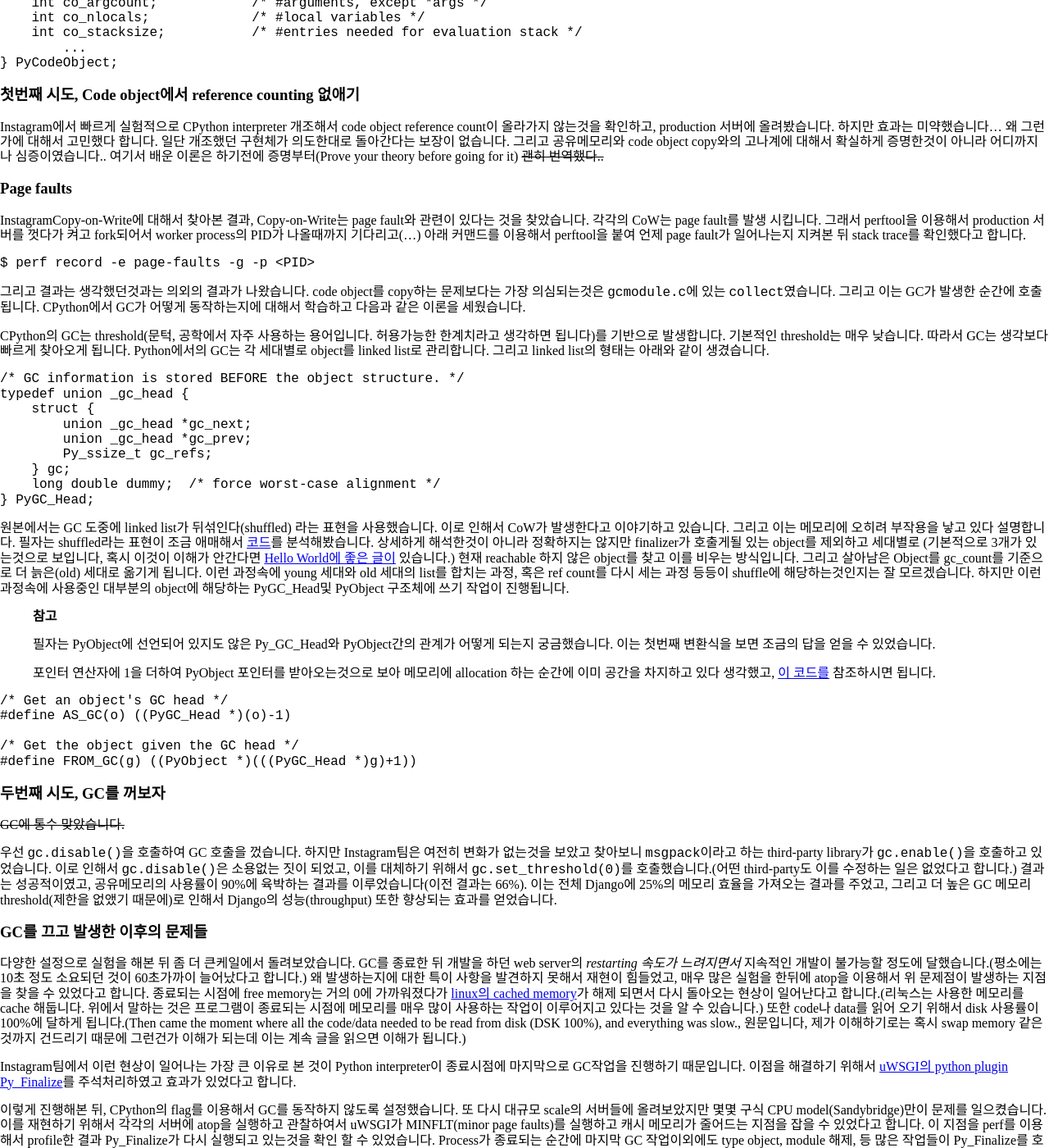
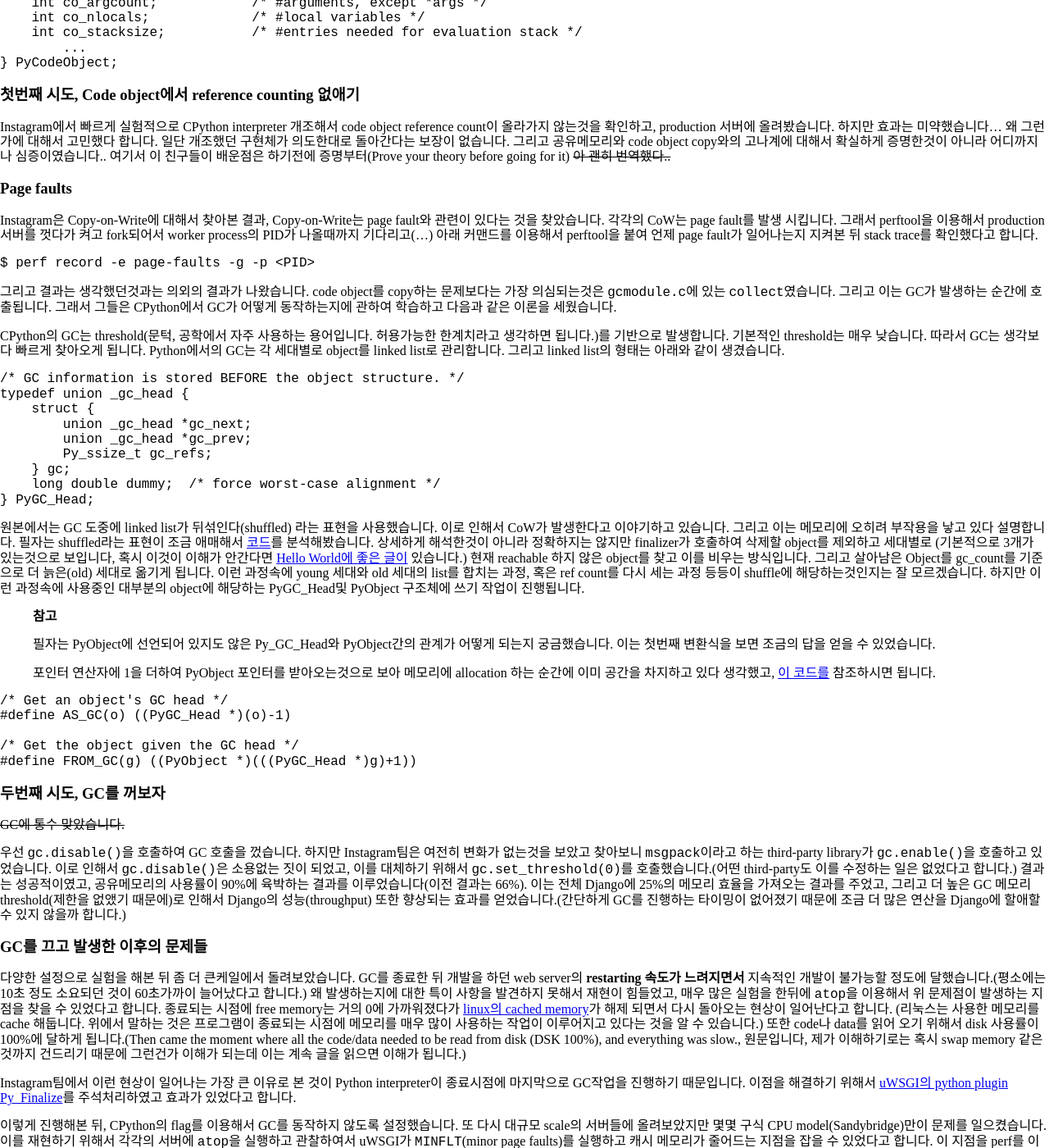
Before and after one commit to Luavis/luavis.github.io, a Jekyll site: the page built from _posts/python/2017-03-21-dismissing-python-garbage-collection-at-instagram.md, in a window 1280 px wide and 1400 px high, scrolled down 1151 px. Shown: the whole window at 82% size. Built offline with Jekyll 4.4.1, drawn with Linux system fonts in a browser that asks for light colours; nearby versions of some CDN libraries; library files that are not in the unit come from our copies; comment, search, counter and statistics services are not loaded; some of the changed text lies outside the part shown.

Commit message:
Ammend dismissing python garbage collection at instagram

````diff
--- a/_posts/python/2017-03-21-dismissing-python-garbage-collection-at-instagram.md
+++ b/_posts/python/2017-03-21-dismissing-python-garbage-collection-at-instagram.md
@@ -52,19 +52,19 @@
 
 ### 첫번째 시도, Code object에서 reference counting 없애기
 
-Instagram에서 빠르게 실험적으로 CPython interpreter 개조해서 code object reference count이 올라가지 않는것을 확인하고, production 서버에 올려봤습니다. 하지만 효과는 미약했습니다... 왜 그런가에 대해서 고민했다 합니다. 일단 개조했던 구현체가 의도한대로 돌아간다는 보장이 없습니다. 그리고 공유메모리와 code object copy와의 고나계에 대해서 확실하게 증명한것이 아니라 어디까지나 심증이였습니다.. 여기서 배운 이론은 하기전에 증명부터(Prove your theory before going for it) <strike>괜히 번역했다..</strike>
+Instagram에서 빠르게 실험적으로 CPython interpreter 개조해서 code object reference count이 올라가지 않는것을 확인하고, production 서버에 올려봤습니다. 하지만 효과는 미약했습니다... 왜 그런가에 대해서 고민했다 합니다. 일단 개조했던 구현체가 의도한대로 돌아간다는 보장이 없습니다. 그리고 공유메모리와 code object copy와의 고나계에 대해서 확실하게 증명한것이 아니라 어디까지나 심증이였습니다.. 여기서 이 친구들이 배운점은 하기전에 증명부터(Prove your theory before going for it) <strike>아 괜히 번역했다..</strike>
 
 ### Page faults
 
-InstagramCopy-on-Write에 대해서 찾아본 결과, Copy-on-Write는 page fault와 관련이 있다는 것을 찾았습니다. 각각의 CoW는 page fault를 발생 시킵니다. 그래서 perftool을 이용해서 production 서버를 껏다가 켜고 fork되어서 worker process의 PID가 나올때까지 기다리고(...) 아래 커맨드를 이용해서 perftool을 붙여 언제  page fault가 일어나는지 지켜본 뒤 stack trace를 확인했다고 합니다.
+Instagram은 Copy-on-Write에 대해서 찾아본 결과, Copy-on-Write는 page fault와 관련이 있다는 것을 찾았습니다. 각각의 CoW는 page fault를 발생 시킵니다. 그래서 perftool을 이용해서 production 서버를 껏다가 켜고 fork되어서 worker process의 PID가 나올때까지 기다리고(...) 아래 커맨드를 이용해서 perftool을 붙여 언제  page fault가 일어나는지 지켜본 뒤 stack trace를 확인했다고 합니다.
 
 ```sh
 $ perf record -e page-faults -g -p <PID>
 ```
 
-그리고 결과는 생각했던것과는 의외의 결과가 나왔습니다. code object를 copy하는 문제보다는 가장 의심되는것은 `gcmodule.c`에 있는 `collect`였습니다. 그리고 이는 GC가 발생한 순간에 호출됩니다. CPython에서 GC가 어떻게 동작하는지에 대해서 학습하고 다음과 같은 이론을 세웠습니다.
+그리고 결과는 생각했던것과는 의외의 결과가 나왔습니다. code object를 copy하는 문제보다는 가장 의심되는것은 `gcmodule.c`에 있는 `collect`였습니다. 그리고 이는 GC가 발생하는 순간에 호출됩니다. 그래서 그들은 CPython에서 GC가 어떻게 동작하는지에 관하여 학습하고 다음과 같은 이론을 세웠습니다.
 
-CPython의 GC는 threshold(문턱, 공학에서 자주 사용하는 용어입니다. 허용가능한 한계치라고 생각하면 됩니다)를 기반으로 발생합니다. 기본적인 threshold는 매우 낮습니다. 따라서 GC는 생각보다 빠르게 찾아오게 됩니다. Python에서의 GC는 각 세대별로 object를 linked list로 관리합니다. 그리고 linked list의 형태는 아래와 같이 생겼습니다.
+CPython의 GC는 threshold(문턱, 공학에서 자주 사용하는 용어입니다. 허용가능한 한계치라고 생각하면 됩니다.)를 기반으로 발생합니다. 기본적인 threshold는 매우 낮습니다. 따라서 GC는 생각보다 빠르게 찾아오게 됩니다. Python에서의 GC는 각 세대별로 object를 linked list로 관리합니다. 그리고 linked list의 형태는 아래와 같이 생겼습니다.
 
 ```c
 /* GC information is stored BEFORE the object structure. */
@@ -77,7 +77,7 @@
     long double dummy;  /* force worst-case alignment */
 } PyGC_Head;
 ```
-원본에서는 GC 도중에 linked list가 뒤섞인다(shuffled) 라는 표현을 사용했습니다. 이로 인해서 CoW가 발생한다고 이야기하고 있습니다. 그리고 이는 메모리에 오히려 부작용을 낳고 있다 설명합니다. 필자는 shuffled라는 표현이 조금 애매해서 [코드](https://github.com/python-git/python/blob/master/Modules/gcmodule.c#L815)를 분석해봤습니다. 상세하게 해석한것이 아니라 정확하지는 않지만 finalizer가 호출게될 있는 object를 제외하고 세대별로 (기본적으로 3개가 있는것으로 보입니다, 혹시 이것이 이해가 안간다면 [Hello World에 좋은 글이](http://d2.naver.com/helloworld/1329) 있습니다.) 현재 reachable 하지 않은 object를 찾고 이를 비우는 방식입니다. 그리고 살아남은 Object를 gc_count를 기준으로 더 늙은(old) 세대로 옮기게 됩니다. 이런 과정속에 young 세대와 old 세대의 list를 합치는 과정, 혹은 ref count를 다시 세는 과정 등등이 shuffle에 해당하는것인지는 잘 모르겠습니다. 하지만 이런 과정속에 사용중인 대부분의 object에 해당하는 PyGC_Head및 PyObject 구조체에 쓰기 작업이 진행됩니다.
+원본에서는 GC 도중에 linked list가 뒤섞인다(shuffled) 라는 표현을 사용했습니다. 이로 인해서 CoW가 발생한다고 이야기하고 있습니다. 그리고 이는 메모리에 오히려 부작용을 낳고 있다 설명합니다. 필자는 shuffled라는 표현이 조금 애매해서 [코드](https://github.com/python-git/python/blob/master/Modules/gcmodule.c#L815)를 분석해봤습니다. 상세하게 해석한것이 아니라 정확하지는 않지만 finalizer가 호출하여 삭제할 object를 제외하고 세대별로 (기본적으로 3개가 있는것으로 보입니다, 혹시 이것이 이해가 안간다면 [Hello World에 좋은 글이](http://d2.naver.com/helloworld/1329) 있습니다.) 현재 reachable 하지 않은 object를 찾고 이를 비우는 방식입니다. 그리고 살아남은 Object를 gc_count를 기준으로 더 늙은(old) 세대로 옮기게 됩니다. 이런 과정속에 young 세대와 old 세대의 list를 합치는 과정, 혹은 ref count를 다시 세는 과정 등등이 shuffle에 해당하는것인지는 잘 모르겠습니다. 하지만 이런 과정속에 사용중인 대부분의 object에 해당하는 PyGC_Head및 PyObject 구조체에 쓰기 작업이 진행됩니다.
 
 > **참고**
 >
@@ -96,17 +96,17 @@
 ### 두번째 시도, GC를 꺼보자
 <strike>GC에 통수 맞았습니다.</strike>
 
-우선 `gc.disable()`을 호출하여 GC 호출을 껐습니다. 하지만 Instagram팀은 여전히 변화가 없는것을 보았고 찾아보니 `msgpack`이라고 하는 third-party library가  `gc.enable()`을 호출하고 있었습니다. 이로 인해서 `gc.disable()`은 소용없는 짓이 되었고, 이를 대체하기 위해서 `gc.set_threshold(0)`를 호출했습니다.(어떤 third-party도 이를 수정하는 일은 없었다고 합니다.) 결과는 성공적이였고, 공유메모리의 사용률이 90%에 육박하는 결과를 이루었습니다(이전 결과는 66%). 이는 전체 Django에 25%의 메모리 효율을 가져오는 결과를 주었고, 그리고 더 높은 GC 메모리 threshold(제한을 없앴기 때문에)로 인해서 Django의 성능(throughput) 또한 향상되는 효과를 얻었습니다.
+우선 `gc.disable()`을 호출하여 GC 호출을 껐습니다. 하지만 Instagram팀은 여전히 변화가 없는것을 보았고 찾아보니 `msgpack`이라고 하는 third-party library가  `gc.enable()`을 호출하고 있었습니다. 이로 인해서 `gc.disable()`은 소용없는 짓이 되었고, 이를 대체하기 위해서 `gc.set_threshold(0)`를 호출했습니다.(어떤 third-party도 이를 수정하는 일은 없었다고 합니다.) 결과는 성공적이였고, 공유메모리의 사용률이 90%에 육박하는 결과를 이루었습니다(이전 결과는 66%). 이는 전체 Django에 25%의 메모리 효율을 가져오는 결과를 주었고, 그리고 더 높은 GC 메모리 threshold(제한을 없앴기 때문에)로 인해서 Django의 성능(throughput) 또한 향상되는 효과를 얻었습니다.(간단하게 GC를 진행하는 타이밍이 없어졌기 때문에 조금 더 많은 연산을 Django에 할애할 수 있지 않을까 합니다.)
 
 ### GC를 끄고 발생한 이후의 문제들
 
-다양한 설정으로 실험을 해본 뒤 좀 더 큰케일에서 돌려보았습니다. GC를 종료한 뒤 개발을 하던 web server의 *restarting 속도가 느려지면서* 지속적인 개발이 불가능할 정도에 달했습니다.(평소에는 10초 정도 소요되던 것이 60초가까이 늘어났다고 합니다.) 왜 발생하는지에 대한 특이 사항을 발견하지 못해서 재현이 힘들었고, 매우 많은 실험을 한뒤에 atop을 이용해서 위 문제점이 발생하는 지점을 찾을 수 있었다고 합니다. 종료되는 시점에 free memory는 거의 0에 가까워졌다가 [linux의 cached memory](http://tumblr.lunatine.net/post/28546340998/faq-linux-%EB%A9%94%EB%AA%A8%EB%A6%AC-%ED%9A%A8%EC%9C%A8%EC%9D%84-%EC%9C%84%ED%95%9C-vfscachepressure)가 해제 되면서 다시 돌아오는 현상이 일어난다고 합니다.(리눅스는 사용한 메모리를 cache 해둡니다. 위에서 말하는 것은 프로그램이 종료되는 시점에 메모리를 매우 많이 사용하는 작업이 이루어지고 있다는 것을 알 수 있습니다.) 또한 code나 data를 읽어 오기 위해서 disk 사용률이 100%에 달하게 됩니다.(Then came the moment where all the code/data needed to be read from disk (DSK 100%), and everything was slow., 원문입니다, 제가 이해하기로는 혹시 swap memory 같은것까지 건드리기 때문에 그런건가 이해가 되는데 이는 계속 글을 읽으면 이해가 됩니다.)
+다양한 설정으로 실험을 해본 뒤 좀 더 큰케일에서 돌려보았습니다. GC를 종료한 뒤 개발을 하던 web server의 **restarting 속도가 느려지면서** 지속적인 개발이 불가능할 정도에 달했습니다.(평소에는 10초 정도 소요되던 것이 60초가까이 늘어났다고 합니다.) 왜 발생하는지에 대한 특이 사항을 발견하지 못해서 재현이 힘들었고, 매우 많은 실험을 한뒤에 `atop`을 이용해서 위 문제점이 발생하는 지점을 찾을 수 있었다고 합니다. 종료되는 시점에 free memory는 거의 0에 가까워졌다가 [linux의 cached memory](http://tumblr.lunatine.net/post/28546340998/faq-linux-%EB%A9%94%EB%AA%A8%EB%A6%AC-%ED%9A%A8%EC%9C%A8%EC%9D%84-%EC%9C%84%ED%95%9C-vfscachepressure)가 해제 되면서 다시 돌아오는 현상이 일어난다고 합니다. (리눅스는 사용한 메모리를 cache 해둡니다. 위에서 말하는 것은 프로그램이 종료되는 시점에 메모리를 매우 많이 사용하는 작업이 이루어지고 있다는 것을 알 수 있습니다.) 또한 code나 data를 읽어 오기 위해서 disk 사용률이 100%에 달하게 됩니다.(Then came the moment where all the code/data needed to be read from disk (DSK 100%), and everything was slow., 원문입니다, 제가 이해하기로는 혹시 swap memory 같은것까지 건드리기 때문에 그런건가 이해가 되는데 이는 계속 글을 읽으면 이해가 됩니다.)
 
 Instagram팀에서 이런 현상이 일어나는 가장 큰 이유로 본 것이 Python interpreter이 종료시점에 마지막으로 GC작업을 진행하기 때문입니다. 이점을 해결하기 위해서 [uWSGI의 python plugin Py_Finalize](https://github.com/unbit/uwsgi/blob/38c6e62930171b7e28784cce0f88fadbd3474b06/plugins/python/python_plugin.c#L415)를 주석처리하였고 효과가 있었다고 합니다.
 
-이렇게 진행해본 뒤, CPython의 flag를 이용해서 GC를 동작하지 않도록 설정했습니다. 또 다시 대규모 scale의 서버들에 올려보았지만 몇몇 구식 CPU model(Sandybridge)만이 문제를 일으켰습니다. 이를 재현하기 위해서 각각의 서버에 atop을 실행하고 관찰하여서 uWSGI가 MINFLT(minor page faults)를 실행하고 캐시 메모리가 줄어드는 지점을 잡을 수 있었다고 합니다.
-이 지점을 perf를 이용해서 profile한 결과 Py_Finalize가 다시 실행되고 있는것을 확인 할 수 있었습니다.
-Process가 종료되는 순간에 마지막 GC 작업이외에도 type object, module 해제, 등 많은 작업들이 Py_Finalize를 호출하고 있었습니다. 그리고 이 작업은 다시 shared memory를 복사하게 만듭니다.
+이렇게 진행해본 뒤, CPython의 flag를 이용해서 GC를 동작하지 않도록 설정했습니다. 또 다시 대규모 scale의 서버들에 올려보았지만 몇몇 구식 CPU model(Sandybridge)만이 문제를 일으켰습니다. 이를 재현하기 위해서 각각의 서버에 `atop`을 실행하고 관찰하여서 uWSGI가 `MINFLT`(minor page faults)를 실행하고 캐시 메모리가 줄어드는 지점을 잡을 수 있었다고 합니다.
+이 지점을 perf를 이용해서 profile한 결과 `Py_Finalize`가 다시 실행되고 있는것을 확인 할 수 있었습니다.
+Process가 종료되는 순간에 마지막 GC 작업 이외에도 type object 해제, module 해제, 등 많은 작업들이 `Py_Finalize`를 호출하고 있었습니다. 그리고 이 작업은 다시 shared memory를 복사하게 만듭니다.
 
 ### Cleanup 작업이 필요한가?
 
@@ -157,9 +157,9 @@
 
 GC를 없애서 인해서 얻을 수 있는 이득은 우선 두가지가 있습니다.
 
-1. *우선 각각의 서버에 8 GB 정도에 가까운 메모리를 비울 수 있었다고 합니다.*
+1. **우선 각각의 서버에 8 GB 정도에 가까운 메모리를 비울 수 있었다고 합니다.**
     * 이는 더 많은 메모리를 필요로 하는 서버들을 생성할 수 있음을 의미합니다.
-2. *CPU의 IPC(instructions per cycle)이 10% 가까이 증가하였습니다.*
+2. **CPU의 IPC(instructions per cycle)이 10% 가까이 증가하였습니다.**
     * 아래와 같은 커맨드를 이용해서 측정해 본 결과 cache-miss 비율이 2-3% 정도 떨어졌다고 합니다. 이것이 IPC 성능 향상의 가장 큰 이유 입니다. CPU의 cache miss는 생각보다 큰 자원소모입니다. cache miss가 발생하면 CPU pipeline에 stall이 발생합니다. 하지만 최대한 많은 공유메모리를 사용함으로서 많은 page들이 캐싱되고 hit율 또한 높아질 수 밖에 없고 이는 stall을 최대한 막아주기 때문에 CPU 빠르게 동작하도록 합니다.
 
 ```sh
````
Also changed, not shown: other parts of _posts/python/2017-03-21-dismissing-python-garbage-collection-at-instagram.md (+2 -2 lines).
